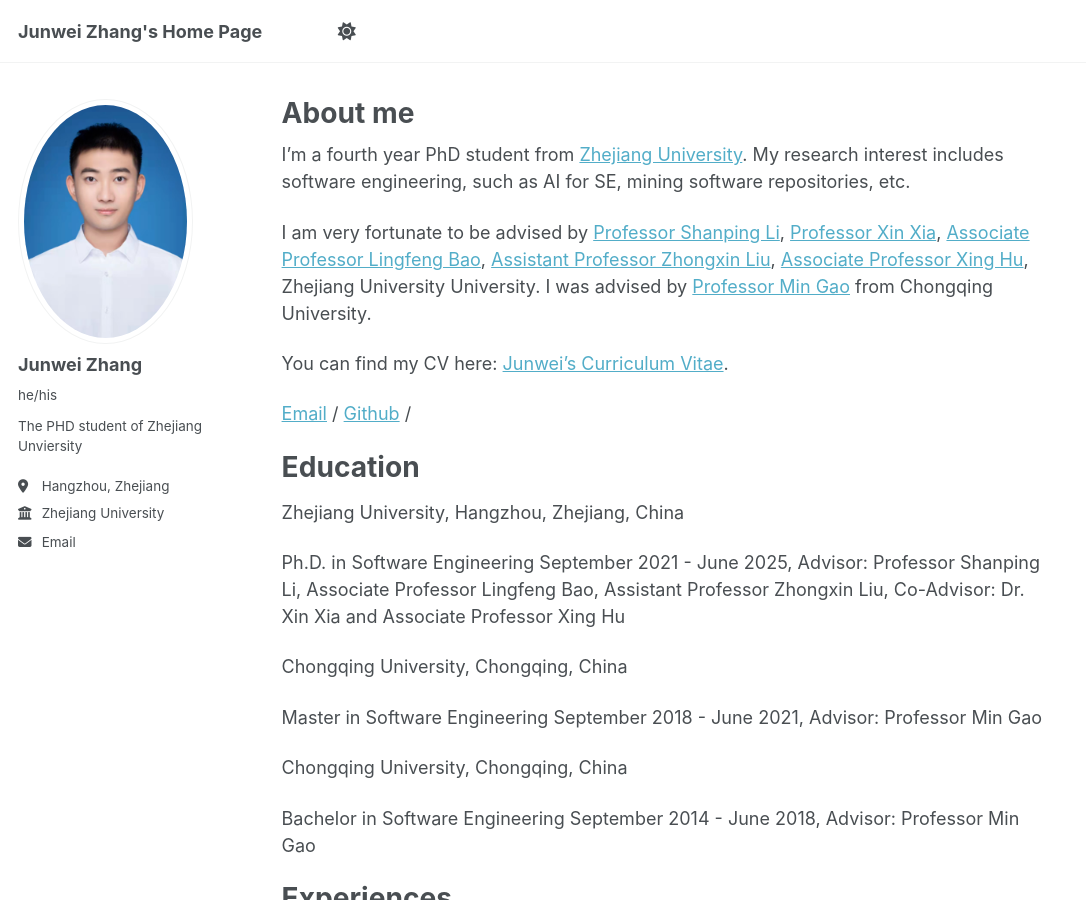
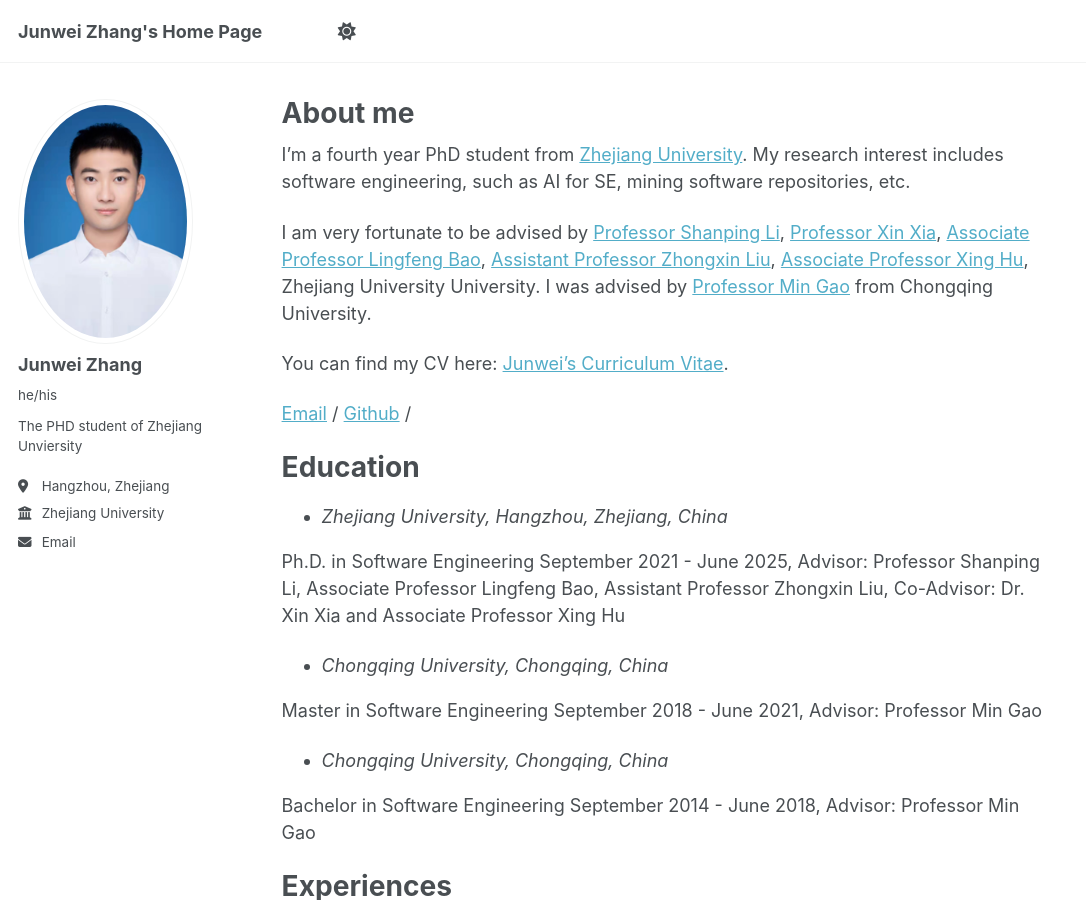
Before and after one commit to jw-zhang-zju/jw-zhang-zju.github.io, a Jekyll site: the page built from _pages/about.md, in a window 1280 px wide and 900 px high. Shown: the whole window, without its empty margins (0-1086 px from the left). Built offline with Jekyll 4.4.1, drawn with Linux system fonts in a browser that asks for light colours.

```diff
--- a/_pages/about.md
+++ b/_pages/about.md
@@ -18,15 +18,15 @@ You can find my CV here: [Junwei's Curriculum Vitae](../assets/Curriculum_Vitae.
 
 # Education
 
-Zhejiang University, Hangzhou, Zhejiang, China
+* *Zhejiang University, Hangzhou, Zhejiang, China*
 
 Ph.D. in Software Engineering  September 2021 - June 2025, Advisor: Professor Shanping Li, Associate Professor Lingfeng Bao, Assistant Professor Zhongxin Liu, Co-Advisor: Dr. Xin Xia and Associate Professor Xing Hu
 
-Chongqing University, Chongqing, China
+* *Chongqing University, Chongqing, China*
 
 Master in Software Engineering  September 2018 - June 2021, Advisor: Professor Min Gao
 
-Chongqing University, Chongqing, China
+* *Chongqing University, Chongqing, China*
 
 Bachelor in Software Engineering September 2014 - June 2018, Advisor: Professor Min Gao
 
```
